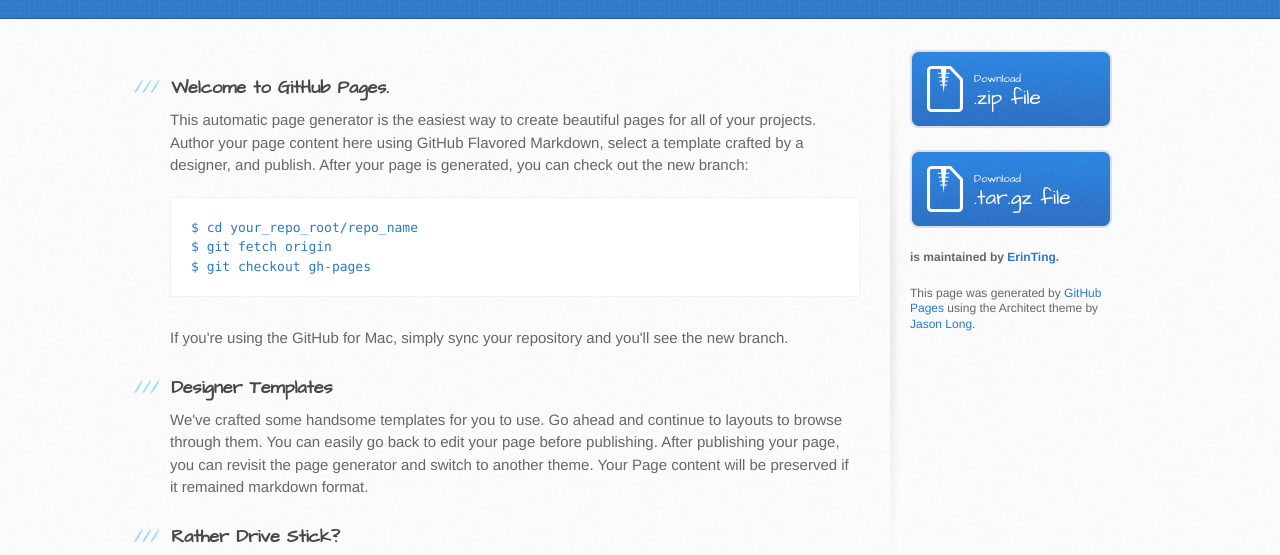
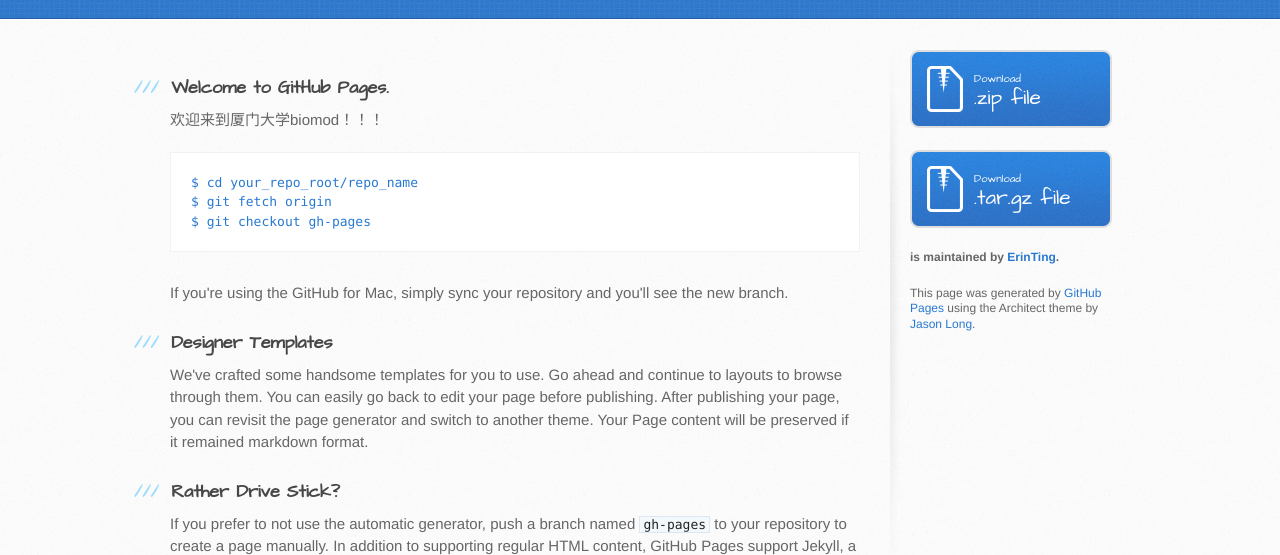
Before and after one commit to ErinTing/BXMU, a plain HTML site: page index.html in a window 1280 px wide. Shown: the part 182-737 px from the top of the page. Drawn offline with Linux system fonts and the light colour scheme.

Commit message:
Update index.html

```diff
--- a/index.html
+++ b/index.html
@@ -31,8 +31,7 @@
           <h3>
 <a name="welcome-to-github-pages" class="anchor" href="#welcome-to-github-pages"><span class="octicon octicon-link"></span></a>Welcome to GitHub Pages.</h3>
 
-<p>This automatic page generator is the easiest way to create beautiful pages for all of your projects. Author your page content here using GitHub Flavored Markdown, select a template crafted by a designer, and publish. After your page is generated, you can check out the new branch:</p>
-
+<p>欢迎来到厦门大学biomod！！！</p>
 <pre><code>$ cd your_repo_root/repo_name
 $ git fetch origin
 $ git checkout gh-pages
```
